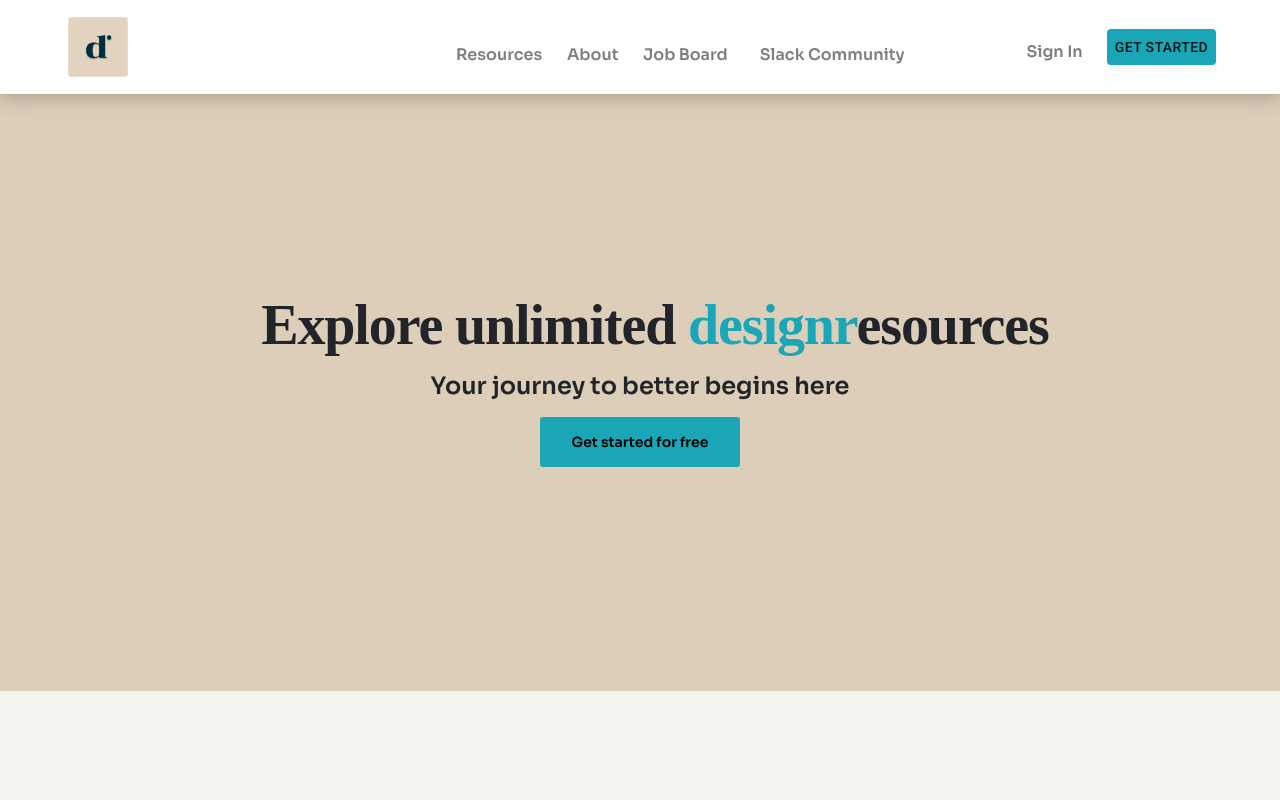
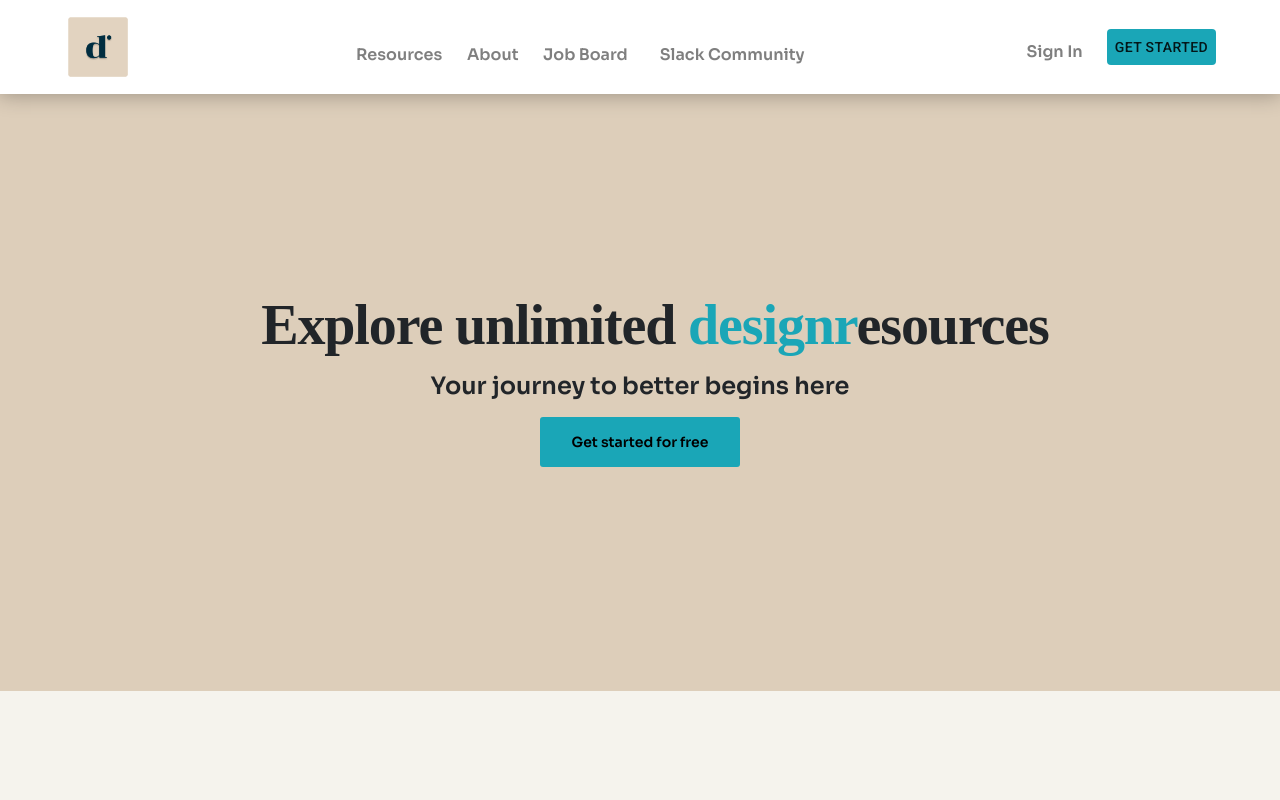
Before and after one commit to Paige-cyber25/Designr, a React (Create React App) app: page / in a window 1280 px wide. Shown: the top 800 px of the page. Built offline with nearby package versions, Linux system fonts and the light colour scheme; a web font is replaced by a local one.

Commit message:
more commits

```diff
--- a/src/App.css
+++ b/src/App.css
@@ -15,7 +15,7 @@ html, body {
 }
 
 .nav-links {
-  padding-left: 300px;
+  padding-left: 200px;
   line-height: 20px;
   letter-spacing: 0em;
   font-style: normal;
```
